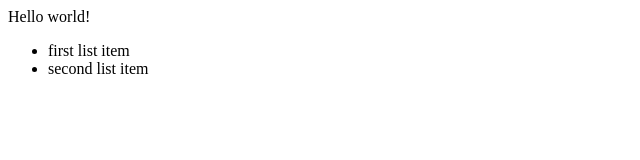
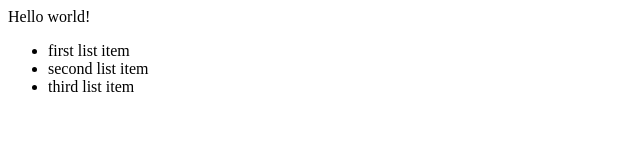
Before and after one commit to jeremypmoss/newGitTest, a plain HTML site: page index.html in a window 1280 px wide. Shown: the full height of the page, 0-640 px from the left. Drawn offline with Linux system fonts and the light colour scheme.

Commit message:
Added a third list item

```diff
--- a/index.html
+++ b/index.html
@@ -5,6 +5,7 @@ Hello world!
 	<ul>
 		<li> first list item</li>
 		<li> second list item</li>
+		<li> third list item</li>
 	</ul>
 </div>
 
```
